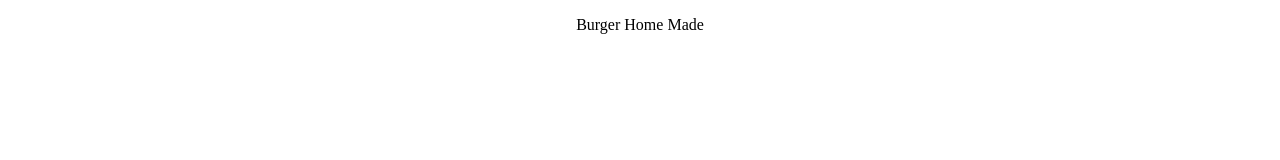
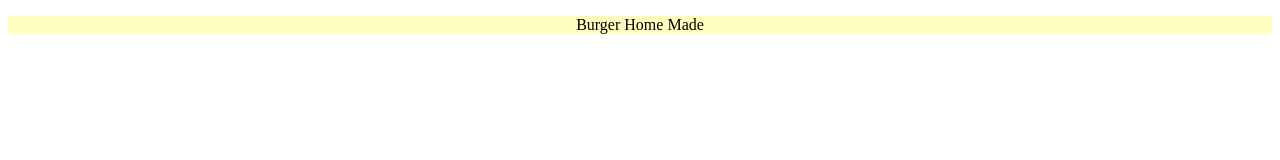
Before and after one commit to VerdonJM/burger-project, a plain HTML site: page index.html in a window 1280 px wide. Drawn offline with Linux system fonts and the light colour scheme.

Commit message:
change background color

```diff
--- a/style.css
+++ b/style.css
@@ -1,4 +1,4 @@
 #centrer {
     display: flex;
-   justify-content: center;
+   justify-content: center;background-color: rgba(255, 255, 128, .5);
 }
```
